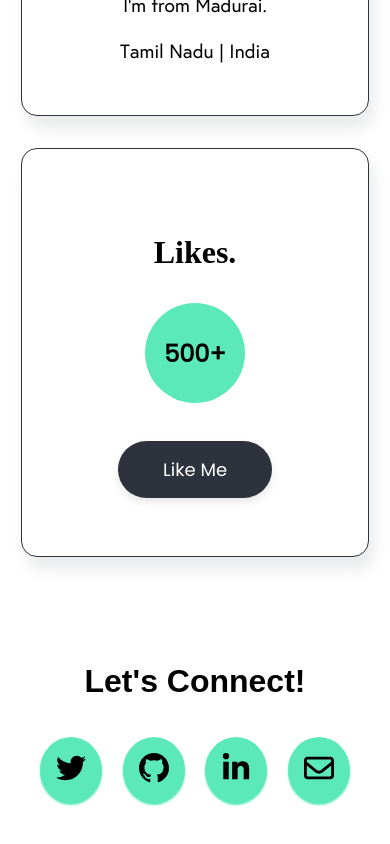
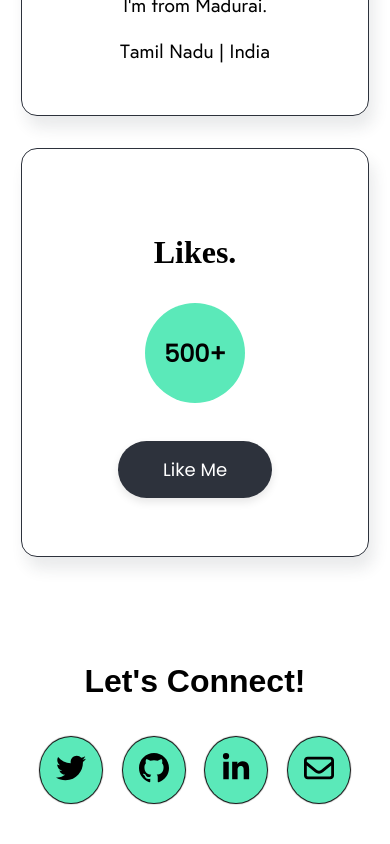
Before and after one commit to Ashwin-P-S/portfolio, a React (Create React App) app: page /about in a window 390 px wide. Shown: the part 967-1811 px from the top of the page. Built offline with nearby package versions, Linux system fonts and the light colour scheme; a web font is replaced by a local one.

Commit message:
v2.0 Updates

```diff
--- a/src/components/styles/about.css
+++ b/src/components/styles/about.css
@@ -185,6 +185,7 @@ span {
         margin: 5px;
         height: fit-content;
         width: fit-content;
+        box-shadow: 0 0 1px 1px #000;
     }
 
     .social>a>img {
```
